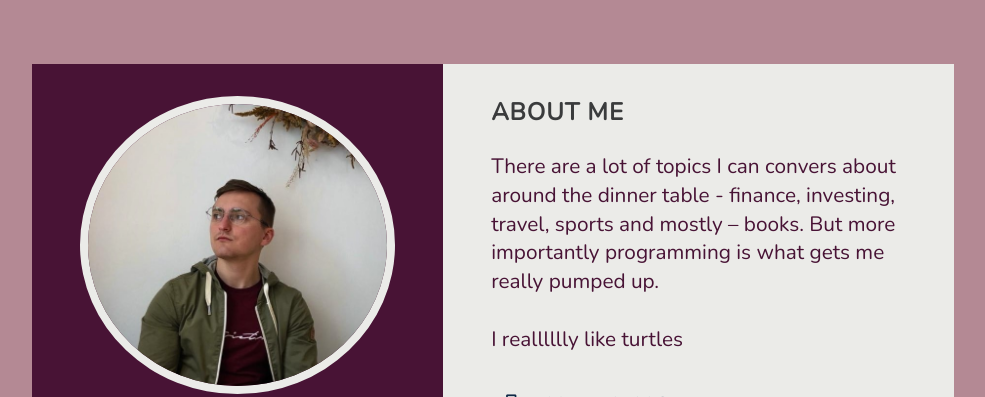
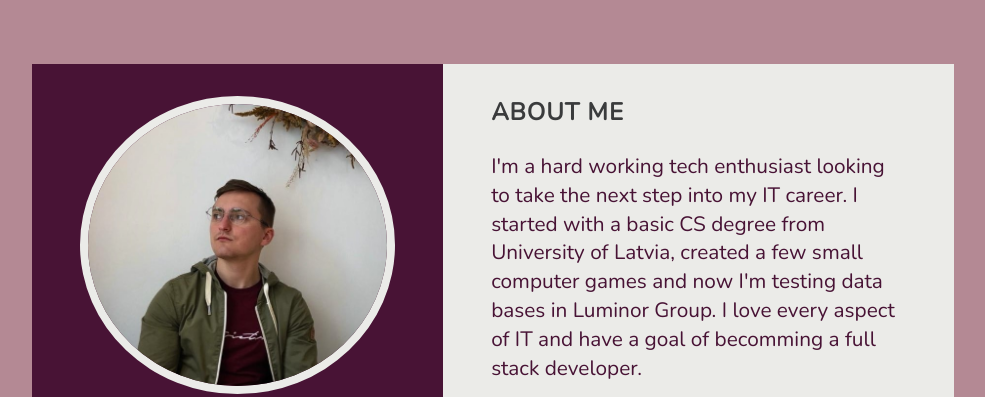
Before and after one commit to EduardsLeonovics/Resume, a plain HTML site: page index.html in a window 1280 px wide. Shown: the top 397 px of the page, without its empty margins (96-1081 px from the left). Drawn offline with nearby package versions, Linux system fonts and the light colour scheme.

Commit message:
Update index.html

```diff
--- a/index.html
+++ b/index.html
@@ -125,11 +125,11 @@
          <div class="right-main-content">
             <section class="about sect">
             <h2 class="right-title-first">About Me</h2>
-            <p class="first-para">There are a lot of topics I can convers about around the dinner table - finance, investing, travel, sports and mostly –
-            books. But more importantly programming is what gets me really pumped up.
+            <p class="first-para">I'm a hard working tech enthusiast looking to take the next step into my IT career. I started with a basic CS degree from University of Latvia, created a few small computer games and now I'm testing data bases in Luminor Group. I love every aspect of IT and have a goal of becomming a full stack developer.
                <br>
+
                <br>
-               I realllllly like turtles
+               Only restriction, as always - time.
             </p>
             </section>
             <section class="experience sect">
```
